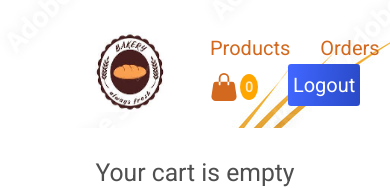
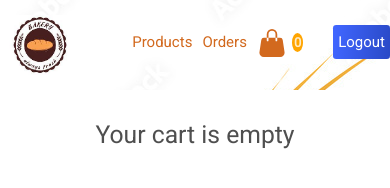
Before and after one commit to mayarrrrrr/SakasGas, a React (Vite) app: page /client/cart in a window 390 px wide. Shown: the top 188 px of the page. Built offline with nearby package versions, Linux system fonts and the light colour scheme.

Commit message:
search button changes

```diff
--- a/src/admin/sidebar.css
+++ b/src/admin/sidebar.css
@@ -106,4 +106,7 @@
    .menu-item{
     margin-left: 5px;
    }
+   .bakeryname{
+    display: none;
+   }
 }
--- a/src/client/Navbar.jsx
+++ b/src/client/Navbar.jsx
@@ -16,7 +16,7 @@
         <section className='h-wrapper'>
             <div className="h-container">
                 <NavLink to="/client">
-                    <img src="/logo3.jpeg" alt="logo" width={100} height={80}  className='log'/>
+                    <img src="/logo3.jpeg" alt="logo" className='log'/>
                 </NavLink>
                 <div className="h-menu">
                     <NavLink className="client-nav-link" to='/client/products'>Products</NavLink>
--- a/src/client/clientHome.css
+++ b/src/client/clientHome.css
@@ -433,8 +433,17 @@
     }
 
     .client-search-bar {
-        padding: 0.3rem 0.4rem;
-        width: 90%;
+        padding: 10px;
+        width: 100%;
+        height: 50px;
+        display: flex;
+
+    }
+
+    .client-search-bar .button{
+        position: absolute;
+        right: 25px;
+
     }
 
     .stats {
--- a/src/client/navbar.css
+++ b/src/client/navbar.css
@@ -18,15 +18,15 @@
     color: chocolate;
 }
 
-/*
-.h-container>img{
-    height: 50px;
-    width:50px;
+.log{
+    width:100px;
+    height:80px;
 }
-*/
+
+
 
 .h-menu{
-    /*gap: 2rem;*/
+
     font-size: 20px;
 }
 
@@ -67,38 +67,162 @@
 }
 
 
+@media (max-width: 540px){
+    .log{
+        width: 80px;
+        height: 80px;
+        position: absolute;
+        top: 5px;
+        left: 0;
+    }
+    .h-container{
+        justify-content: space-between;
+        padding: 45px;
 
-@media (max-width: 768px){
-    .menu-icon{
-        display: block;
     }
-/*
     .h-menu{
-        color: var(--black);
+        font-size: 17px;
         position: absolute;
-        top: 3rem;
-        right: 4rem;
-        background: white;
-        flex-direction: column;
-        font-weight:500;
-        gap: 2rem;
-        padding:3rem;
-        border-radius:10px;
-        align-items: flex-start;
-        box-shadow: 0px 4px 4px rgba(0,0,0,0.5);
-        transition: all 300ms ease-in;
+        right: 0;
+        top: 25px;
     }
-    */
-
-    .h-menu{
-        gap: 10px;
+    .h-menu .button{
+        padding: 10px;
     }
 
+
+
+
+
+}
+
+@media (max-width: 540px){
+    .log{
+        width: 100px;
+        height: 80px;
+        position: absolute;
+        top: 5px;
+        left: 0;
+    }
+    .h-container{
+        justify-content: space-between;
+        padding: 45px;
+
+    }
+    .h-menu{
+        font-size: 17px;
+        position: absolute;
+        right: 0;
+        top: 25px;
+    }
+    .h-menu .button{
+        padding: 10px;
+    }
+
+
+
+
+}
+
+@media (max-width: 412px){
+    .log{
+        width: 80px;
+        height: 60px;
+        position: absolute;
+        top: 15px;
+        left: 0;
+    }
+    .h-container{
+        justify-content: space-between;
+
+
+    }
+    .h-menu{
+        font-size: 15px;
+        position: absolute;
+        right: 0;
+        top: 25px;
+
+    }
+    .h-menu .client-nav-link{
+        margin: 5px;
+    }
     .h-menu .button{
         padding: 5px;
-        font-size: 20px;
+
+    }
+    .h-menu svg{
+        width: 30px;
+
+    }
+    .bag-quantity{
+        padding: 2px;
+        background-color: orange;
+        border-radius: 50%;
+        width: 15px;
+        height: 20px;
+        font-size: 13px;
+        font-weight: 700;
+        margin-left: 0;
+
+
 
     }
 
 
+
+
 }
+
+
+
+
+@media (max-width: 360px){
+    .log{
+        width: 80px;
+        height: 60px;
+        position: absolute;
+        top: 15px;
+        left: 0;
+    }
+    .h-container{
+        justify-content: space-between;
+
+
+    }
+    .h-menu{
+        font-size: 15px;
+        position: absolute;
+        right: 0;
+        top: 25px;
+
+    }
+    .h-menu .client-nav-link{
+        margin: 5px;
+    }
+    .h-menu .button{
+        padding: 5px;
+
+    }
+    .h-menu svg{
+        width: 30px;
+
+    }
+    .bag-quantity{
+        padding: 2px;
+        background-color: orange;
+        border-radius: 50%;
+        width: 15px;
+        height: 20px;
+        font-size: 13px;
+        font-weight: 700;
+        margin-left: 0;
+
+
+
+    }
+
+
+
+
+}
```
Also changed, not shown: src/client/clientOrder.css (line endings or trailing spaces).
